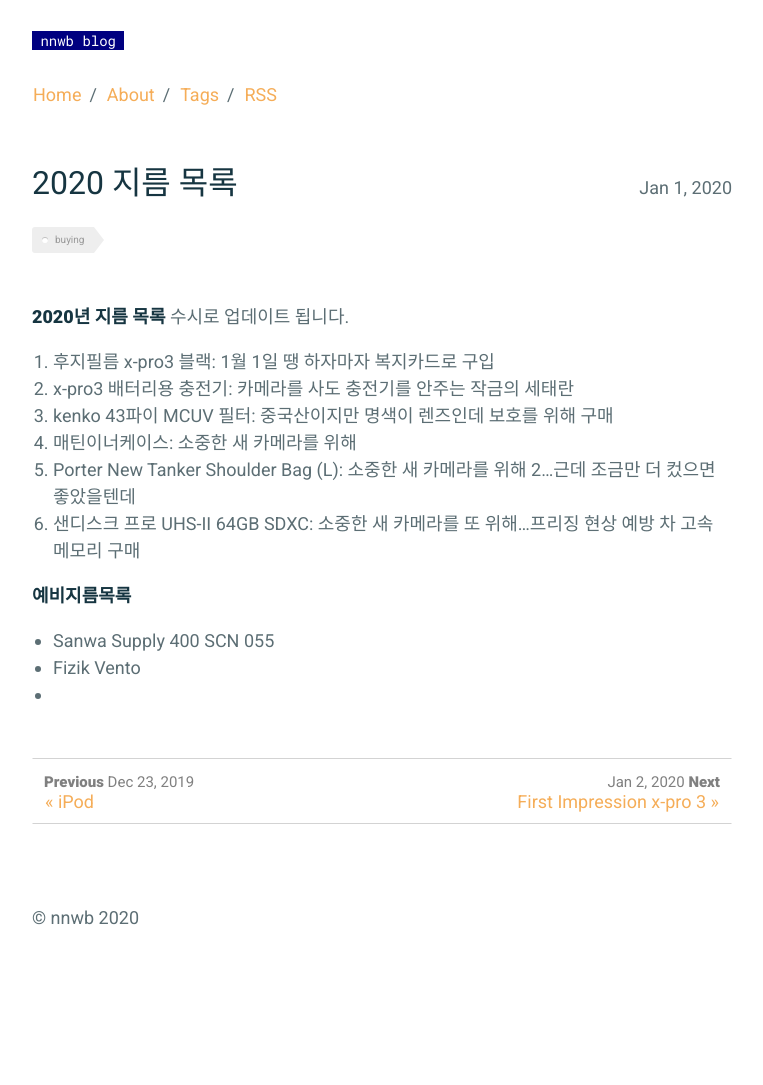
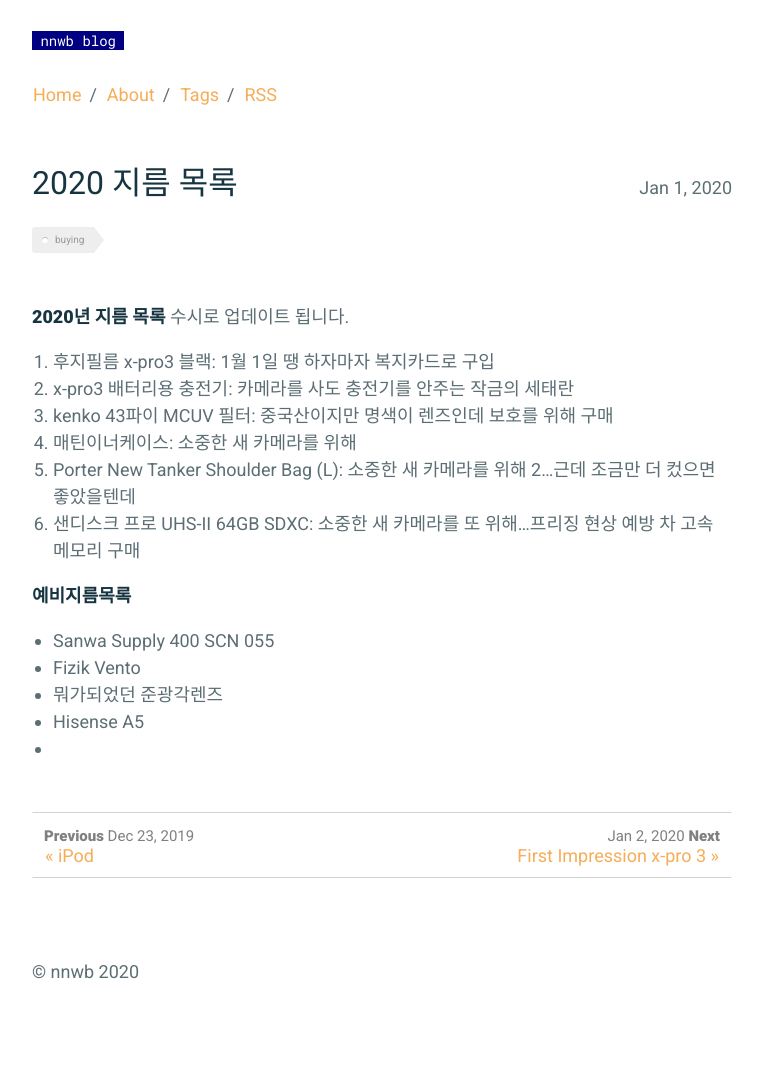
Before and after one commit to nnwb/nnwb.github.io, a Jekyll site: the page built from _posts/2020-01-01-2020buy.md, in a window 1280 px wide. Shown: the whole page, without its empty margins (258-1021 px from the left). Built offline with Jekyll 4.4.1, drawn with Linux system fonts in a browser that asks for light colours; comment, search, counter and statistics services are not loaded; before the commit the page ends 1031 px from its top, so only the background shows below that.

Commit message:
Update 2020-01-01-2020buy.md

```diff
--- a/_posts/2020-01-01-2020buy.md
+++ b/_posts/2020-01-01-2020buy.md
@@ -19,4 +19,6 @@ comments: true
 **예비지름목록**
 - Sanwa Supply 400 SCN 055
 - Fizik Vento
+- 뭐가되었던 준광각렌즈
+- Hisense A5
 -
```
